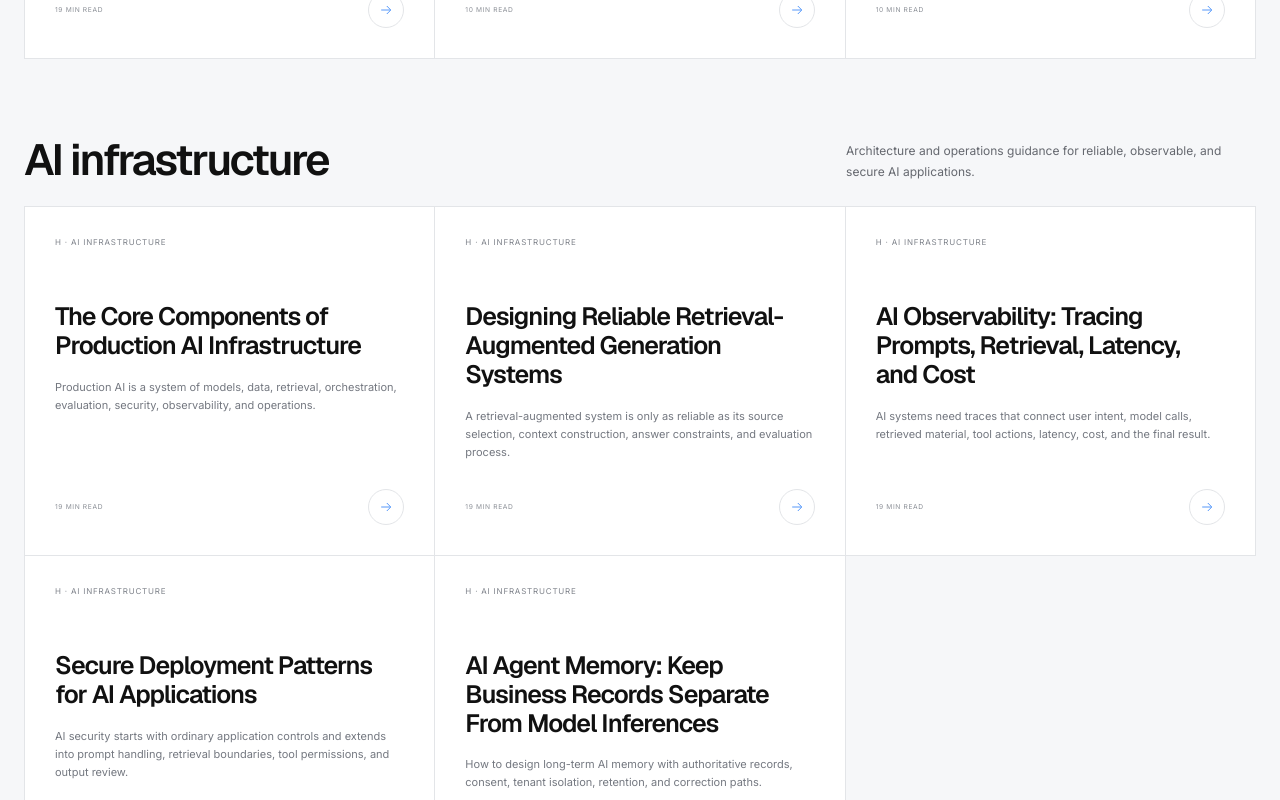
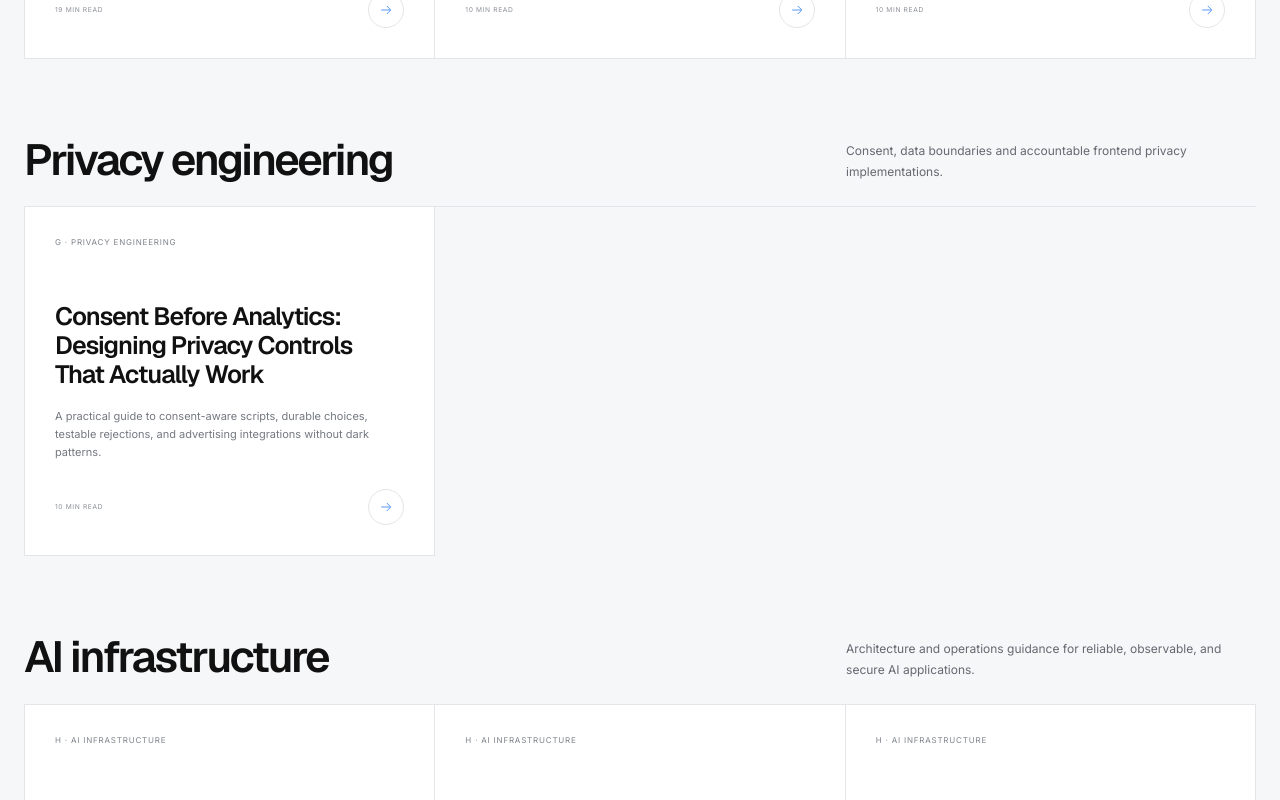
Before and after one commit to kellyxy110/NexisHub, a Next.js app in the folder website/: page /blog in a window 1280 px wide. Shown: the part 7600-8400 px from the top of the page. Built offline with nearby package versions, Linux system fonts and the light colour scheme.

Commit message:
feat(release): integrate four guides and verified preview deployment configuration

```diff
--- a/website/src/app/blog/page.tsx
+++ b/website/src/app/blog/page.tsx
@@ -18,6 +18,7 @@ const blogSections = [
   { title: "Discovery systems and entity practice", description: "Understand discovery pipelines, machine-readable websites, and the identity signals that connect related knowledge.", posts: visibilityPosts.slice(20, 25) },
   { title: "Education technology and TeachNexis", description: "Five practical guides for schools, teachers, lesson planning, classroom workflows, and student analytics.", posts: educationPosts.slice(0, 5) },
   { title: "Modern web engineering", description: "Long-form engineering notes on performance, accessibility, resilience, and maintainable frontend systems.", posts: allEditorialPosts.filter((post) => post.category === "Modern Web Engineering") },
+  { title: "Privacy engineering", description: "Consent, data boundaries and accountable frontend privacy implementations.", posts: allEditorialPosts.filter((post) => post.category === "Privacy Engineering") },
   { title: "AI infrastructure", description: "Architecture and operations guidance for reliable, observable, and secure AI applications.", posts: allEditorialPosts.filter((post) => post.category === "AI Infrastructure") },
   { title: "Healthcare AI", description: "Responsible digital health and healthcare informatics writing with clear evidence and governance boundaries.", posts: allEditorialPosts.filter((post) => post.category === "Healthcare AI") },
   { title: "Event technology", description: "Practical systems thinking for registration, invitations, check-in, attendance, and event operations.", posts: allEditorialPosts.filter((post) => post.category === "Event Technology") },
```
